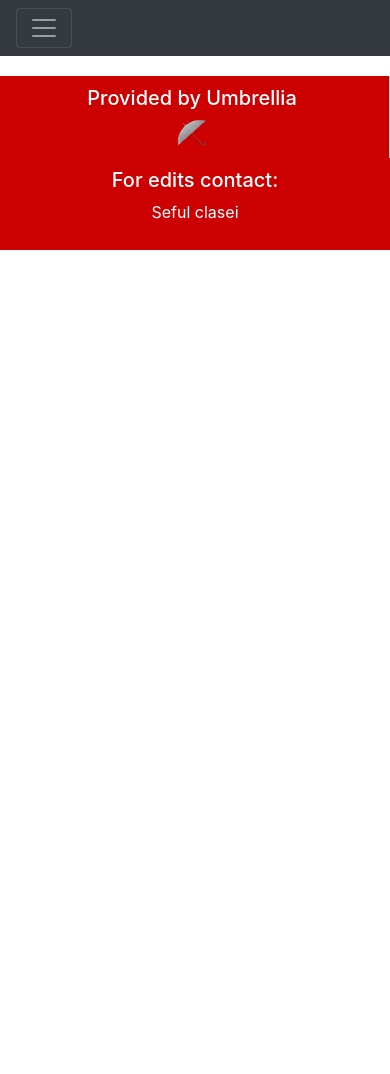
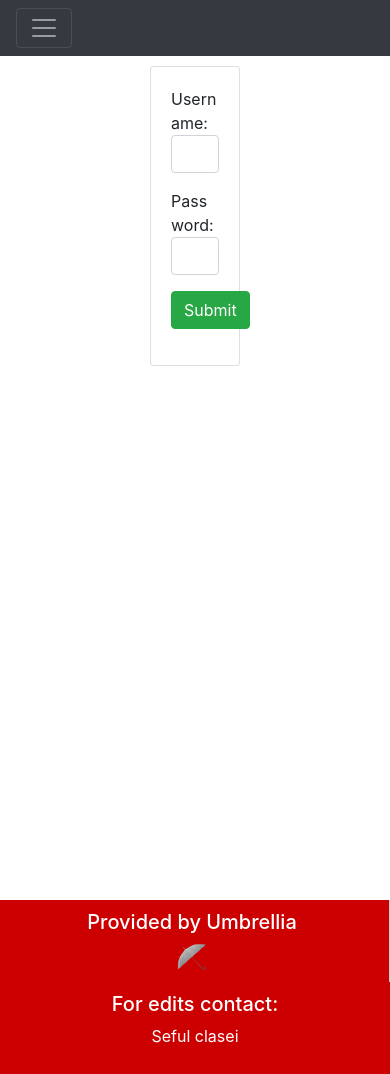
Before and after one commit to iwzkid/time.umbrellia.xyz, a PHP site: page /index.php?page=login in a window 390 px wide. Before the commit the page ends 250 px from the top, so only its background shows below. Run offline with PHP 8.4, Linux system fonts and the light colour scheme.

Commit message:
added login form, footer almost stays at the bottom in a responsive manner

```diff
--- a/css/style.css
+++ b/css/style.css
@@ -5,14 +5,17 @@
 }
 
 /* CONTENT GLOBAL */
-body {
+#global_content_position {
     height: 100%;
+    padding-top: 10px;
+    padding-bottom: 10px;
+    display: flex;
+    flex-direction: column;
 }
 
-#global_content_position {
-    padding-top: 10px;
-    padding-bottom: 10px;
-}
+.content-main {
+    flex: 1 0 auto;
+  }
 
 
 /* FOOTER.php */
@@ -22,7 +25,7 @@ body {
     background-color: #cc0000;
     color: white;
     text-align: center;
-    min-height: 100px;
+    flex-shrink: 0;
 }
 
 #footer_column_1,
--- a/inc/header.php
+++ b/inc/header.php
@@ -4,7 +4,7 @@
 
 <head>
 
-<meta charset="UTF-8">
+<meta charset="utf-8">
 <meta name="viewport" content="width=device-width, initial scale=1.0">
 <script src="https://ajax.googleapis.com/ajax/libs/jquery/3.4.0/jquery.min.js"></script>
 <link href="https://stackpath.bootstrapcdn.com/bootstrap/4.3.1/css/bootstrap.min.css" rel="stylesheet" integrity="sha384-ggOyR0iXCbMQv3Xipma34MD+dH/1fQ784/j6cY/iJTQUOhcWr7x9JvoRxT2MZw1T" crossorigin="anonymous">
--- a/inc/login.php
+++ b/inc/login.php
@@ -1,5 +1,30 @@
 <?php
 #LOGIN BASIC PAGE - displays the login form and enables superuser functionality - add_calendar, add_notes, mark_important, delete
+?>
+
+<div class="container-fluid">
+        <div class="row justify-content-center align-items-center">
+            <div class="col-4">
+                <div class="card">
+                    <div class="card-body">
+                        <form action="" autocomplete="off">
+                            <div class="form-group">
+                                Username:<br>
+                                <input type="text" class="form-control" name="username">
+                            </div>
+                            <div class="form-group">
+                                Password:<br>
+                                <input type="password" class="form-control" name="password">
+                            </div>
+                            <button type="button" id="sendlogin" class="btn btn-success">Submit</button>
+                        </form>
+                    </div>
+                </div>
+            </div>
+        </div>
+    </div>
+<?php
+#IF LOGIN IS SUCCESSFULL DO ->
 
 include 'login/add_calendar.php';
 include 'login/add_notes.php';
--- a/index.php
+++ b/index.php
@@ -1,3 +1,5 @@
+<main class="content-main">
+
 <?php
 #include header
 include 'inc/header.php';
@@ -27,3 +29,6 @@ elseif ($page == 'login'){
 
 #include footer
 include 'inc/footer.php';
+?>
+
+</main>
```
Also changed, not shown: inc/important/important_upcoming.php (+10 -0 lines), inc/notes/notes_display.php (+18 -0 lines).
